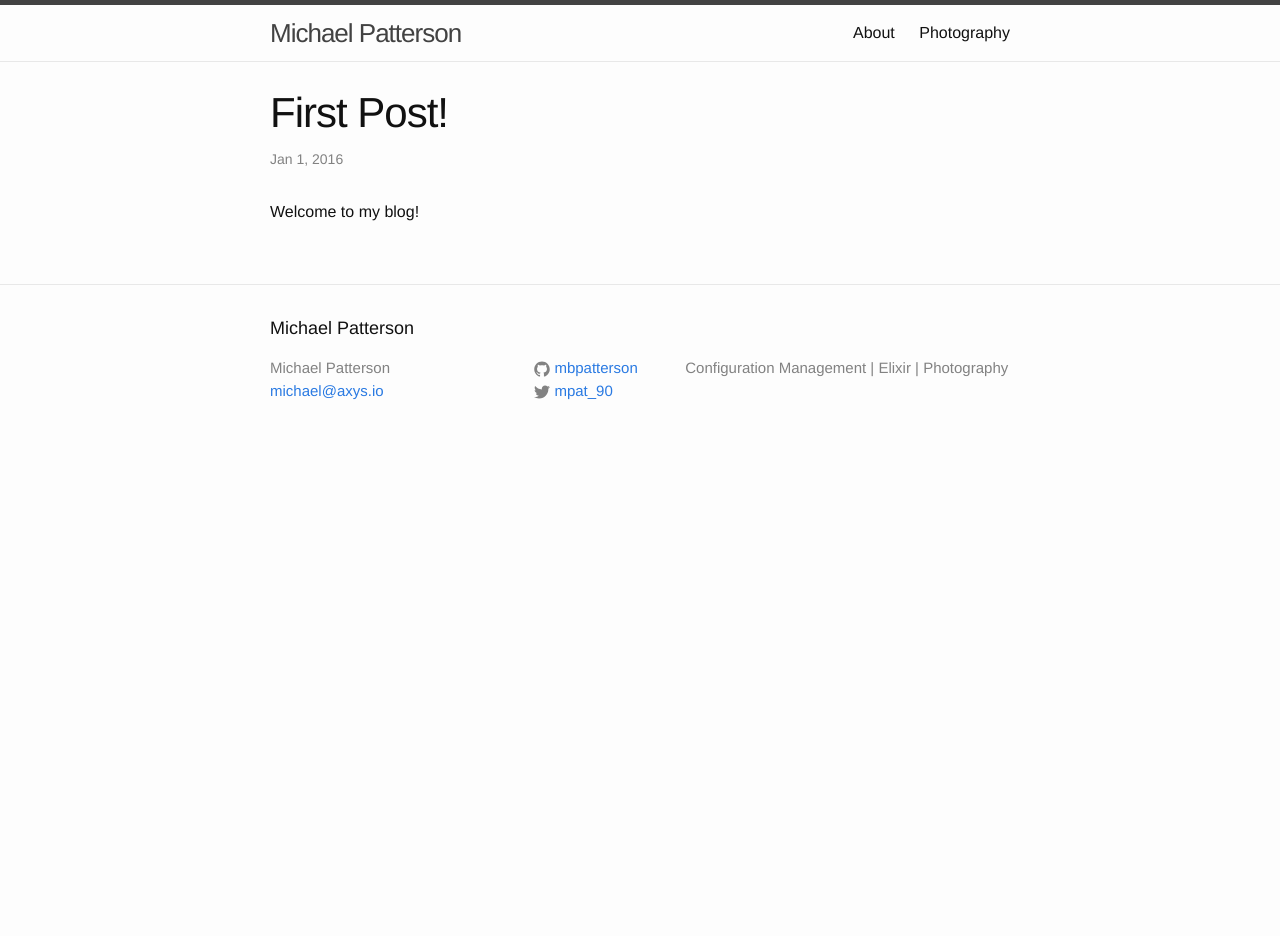
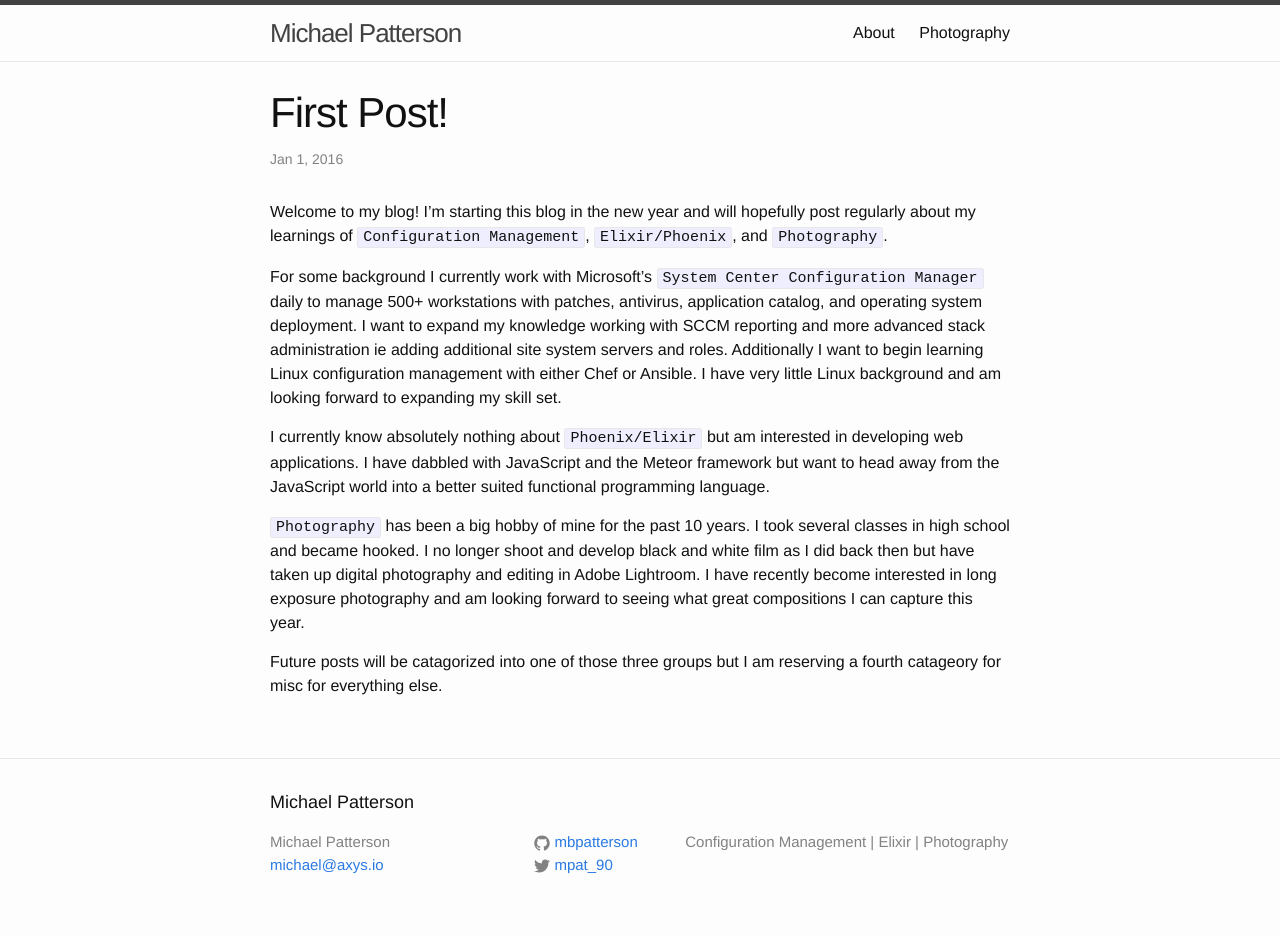
Before and after one commit to mbpatterson/blog, a Jekyll site: the page built from _posts/2016-1-1-first-post.markdown, in a window 1280 px wide. Built offline with Jekyll 4.4.1, drawn with Linux system fonts in a browser that asks for light colours; before the commit the page ends 900 px from its top, so only the background shows below that.

Commit message:
Added first post content

```diff
--- a/_posts/2016-1-1-first-post.markdown
+++ b/_posts/2016-1-1-first-post.markdown
@@ -4,4 +4,12 @@
 date: 2016-1-1
 categories: misc
 ---
-Welcome to my blog!
+Welcome to my blog! I'm starting this blog in the new year and will hopefully post regularly about my learnings of `Configuration Management`, `Elixir/Phoenix`, and `Photography`.
+
+For some background I currently work with Microsoft's `System Center Configuration Manager` daily to manage 500+ workstations with patches, antivirus, application catalog, and operating system deployment. I want to expand my knowledge working with SCCM reporting and more advanced stack administration ie adding additional site system servers and roles. Additionally I want to begin learning Linux configuration management with either Chef or Ansible. I have very little Linux background and am looking forward to expanding my skill set.
+
+I currently know absolutely nothing about `Phoenix/Elixir` but am interested in developing web applications. I have dabbled with JavaScript and the Meteor framework but want to head away from the JavaScript world into a better suited functional programming language.
+
+`Photography` has been a big hobby of mine for the past 10 years. I took several classes in high school and became hooked. I no longer shoot and develop black and white film as I did back then but have taken up digital photography and editing in Adobe Lightroom. I have recently become interested in long exposure photography and am looking forward to seeing what great compositions I can capture this year.
+
+Future posts will be catagorized into one of those three groups but I am reserving a fourth catageory for misc for everything else.
```
